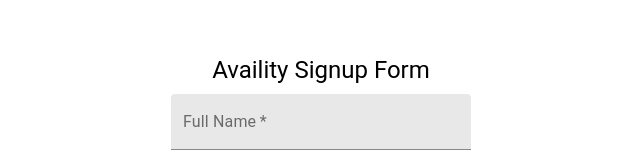
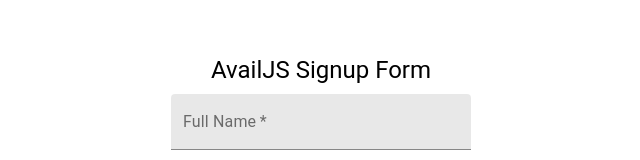
Before and after one commit to andrewjcm/AvailJS, a React (Create React App) app: page / in a window 1280 px wide. Shown: the part 124-284 px from the top of the page, without its empty margins (319-959 px from the left). Built offline with nearby package versions, Linux system fonts and the light colour scheme.

Commit message:
Update branding.

```diff
--- a/public/index.html
+++ b/public/index.html
@@ -7,7 +7,7 @@
     <meta name="theme-color" content="#000000" />
     <meta
       name="description"
-      content="Signup with Availity!"
+      content="Signup with AvailJS!"
     />
     <!--
       manifest.json provides metadata used when your web app is installed on a
@@ -23,7 +23,7 @@
       work correctly both with client-side routing and a non-root public URL.
       Learn how to configure a non-root public URL by running `npm run build`.
     -->
-    <title>Availity Signup</title>
+    <title>AvailJS Signup</title>
   </head>
   <body>
     <noscript>You need to enable JavaScript to run this app.</noscript>
--- a/src/Components/Form/Form.js
+++ b/src/Components/Form/Form.js
@@ -49,7 +49,7 @@
 
   return (
     <form className={classes.root} onSubmit={handleSubmit}>
-        <Typography variant="h5">Availity Signup Form</Typography>
+        <Typography variant="h5">AvailJS Signup Form</Typography>
         <TextField
             label="Full Name"
             variant='filled'
```
